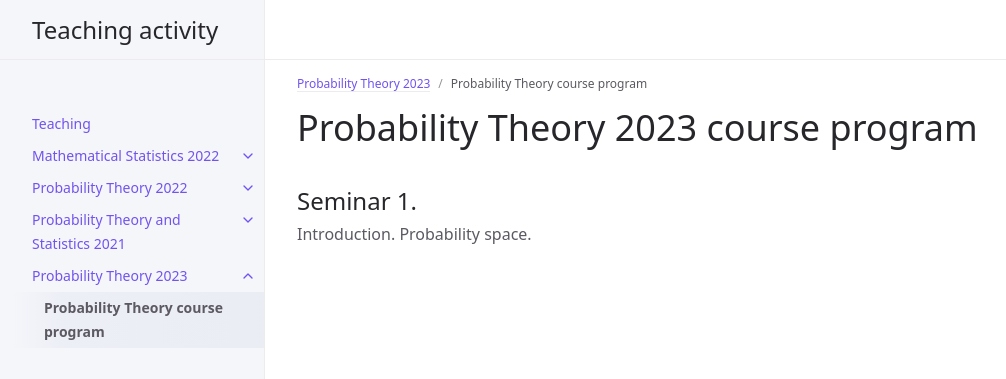
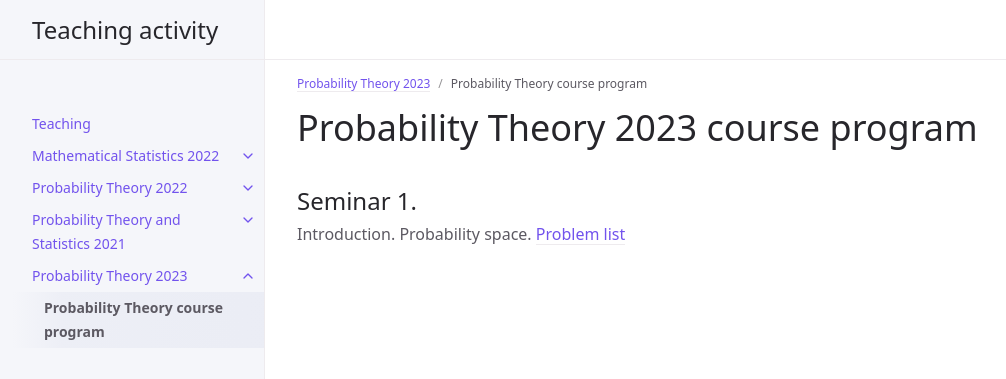
Before and after one commit to glkarpov/glkarpov.github.io, a Jekyll site: the page built from hse_mdi_prob_stat_23/probability_theory/prob_theory_program.md, in a window 1280 px wide. Shown: the top 379 px of the page, without its empty margins (107-1113 px from the left). Built offline with Jekyll 4.4.1, drawn with Linux system fonts in a browser that asks for light colours; our own code applies the rules of GitHub Pages for plain Markdown files; a script that is not in the unit is left out.

Commit message:
1st seminar problem list

```diff
--- a/hse_mdi_prob_stat_23/probability_theory/prob_theory_program.md
+++ b/hse_mdi_prob_stat_23/probability_theory/prob_theory_program.md
@@ -7,3 +7,4 @@ parent: Probability Theory 2023
 ## Seminar 1.
 
 Introduction. Probability space.
+[Problem list](./materials/seminar_1.pdf)
```
Also changed, not shown: 1 other file.
